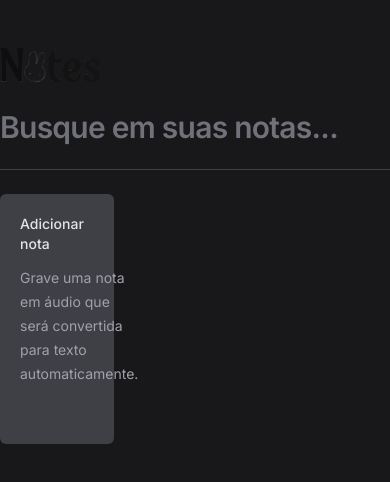
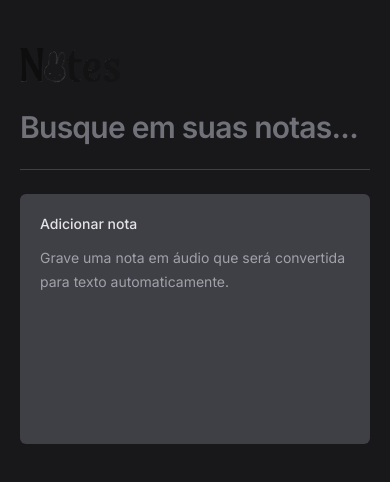
Before and after one commit to ellen-caroline/notes-rocketseat, a React (Vite) app: page / in a window 390 px wide. Shown: the top 482 px of the page. Built offline with nearby package versions, Linux system fonts and the light colour scheme.

Commit message:
feat: :iphone: add responsiveness into grid, new note and note

```diff
--- a/src/app.tsx
+++ b/src/app.tsx
@@ -47,8 +47,8 @@
     : notes
 
   return (
-    <div className="mx-auto max-w-6xl my-12 space-y-6">
-      <img src={ logo } alt="Notes" width={100} />
+    <div className="mx-auto max-w-6xl my-12 space-y-6 px-5">
+      <img src={ logo } alt="Notes" width={ 100 } />
 
       <form className="w-full">
         <input
@@ -61,7 +61,7 @@
 
       <div className="h-px bg-zinc-700" />
 
-      <div className="grid grid-cols-3 gap-6 auto-rows-[250px]">
+      <div className="grid grid-cols-1 md:grid-cols-2 lg:grid-cols-3 gap-6 auto-rows-[250px]">
         <NewNoteCard onNoteCreated={onNoteCreated} />
         {filteredNotes.map(note => {
           return <NoteCard key={note.id} note={note}/>
--- a/src/components/new-note-card.tsx
+++ b/src/components/new-note-card.tsx
@@ -99,7 +99,7 @@
 
       <Dialog.Portal>
         <Dialog.Overlay className="inset-0 fixed bg-black/50"/>
-        <Dialog.Content className="fixed overflow-hidden left-1/2 top-1/2 -translate-x-1/2 -translate-y-1/2 max-w-[640px] w-full h-[60vh] bg-zinc-700 rounded-md flex flex-col outline-none">
+        <Dialog.Content className="fixed overflow-hidden inset-0 md:inset-auto md:left-1/2 md:top-1/2 md:-translate-x-1/2 md:-translate-y-1/2 md:max-w-[640px] w-full md:h-[60vh] bg-zinc-700 md:rounded-md flex flex-col outline-none">
           <Dialog.Close className="absolute right-0 top-0 p-1.5 text-zinc-400 hover:text-zinc-100">
             <X className="size-5" />
           </Dialog.Close>
--- a/src/components/note-card.tsx
+++ b/src/components/note-card.tsx
@@ -27,7 +27,7 @@
 
       <Dialog.Portal>
         <Dialog.Overlay className="inset-0 fixed bg-black/50"/>
-        <Dialog.Content className="fixed overflow-hidden left-1/2 top-1/2 -translate-x-1/2 -translate-y-1/2 max-w-[640px] w-full h-[60vh] bg-zinc-700 rounded-md flex flex-col outline-none">
+        <Dialog.Content className="fixed overflow-hidden inset-0 md:inset-auto md:left-1/2 md:top-1/2 md:-translate-x-1/2 md:-translate-y-1/2 md:max-w-[640px] w-full md:h-[60vh] bg-zinc-700 md:rounded-md flex flex-col outline-none">
           <Dialog.Close className="absolute right-0 top-0 p-1.5 text-zinc-400 hover:text-zinc-100">
             <X className="size-5" />
           </Dialog.Close>
```
